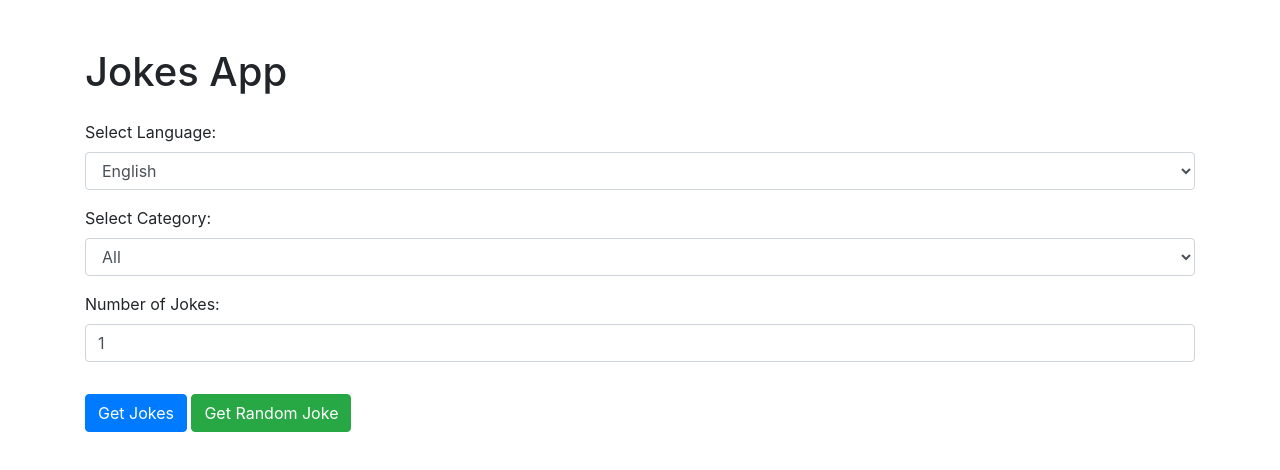
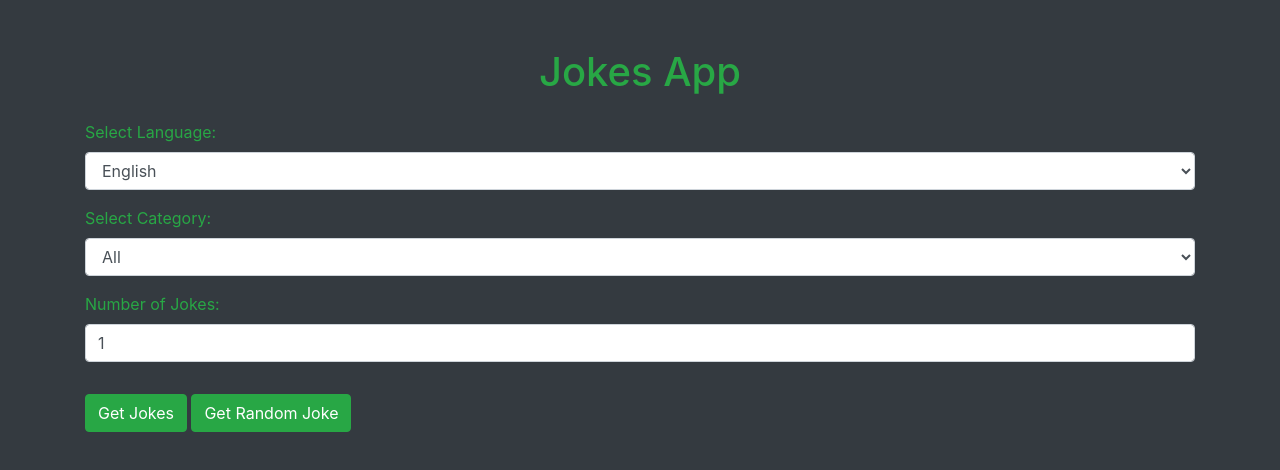
Before and after one commit to kellca04/Api, a plain HTML site: page index.html in a window 1280 px wide. Drawn offline with nearby package versions, Linux system fonts and the light colour scheme.

Commit message:
Update index.html

```diff
--- a/index.html
+++ b/index.html
@@ -6,13 +6,13 @@
     <title>Jokes App</title>
     <link rel="stylesheet" href="https://stackpath.bootstrapcdn.com/bootstrap/4.5.2/css/bootstrap.min.css">
 </head>
-<body>
+<body class="bg-dark text-success">
     <div class="container mt-5">
-        <h1 class="mb-4">Jokes App</h1>
+        <h1 class="text-center mb-4">Jokes App</h1>
 
         <!-- User selection for language, category, and number of jokes -->
         <div class="form-group">
-            <label for="languageSelect">Select Language:</label>
+            <label for="languageSelect" class="text-success">Select Language:</label>
             <select id="languageSelect" class="form-control">
                 <option value="en">English</option>
                 <option value="de">German</option>
@@ -21,7 +21,7 @@
         </div>
 
         <div class="form-group">
-            <label for="categorySelect">Select Category:</label>
+            <label for="categorySelect" class="text-success">Select Category:</label>
             <select id="categorySelect" class="form-control">
                 <option value="all">All</option>
                 <option value="neutral">Neutral</option>
@@ -30,11 +30,11 @@
         </div>
 
         <div class="form-group">
-            <label for="numberInput">Number of Jokes:</label>
+            <label for="numberInput" class="text-success">Number of Jokes:</label>
             <input type="number" id="numberInput" class="form-control" value="1">
         </div>
 
-        <button id="getJokesButton" class="btn btn-primary mt-3">Get Jokes</button>
+        <button id="getJokesButton" class="btn btn-success mt-3">Get Jokes</button>
         <button id="getRandomJokeButton" class="btn btn-success mt-3">Get Random Joke</button>
 
         <!-- Jokes container -->
```
